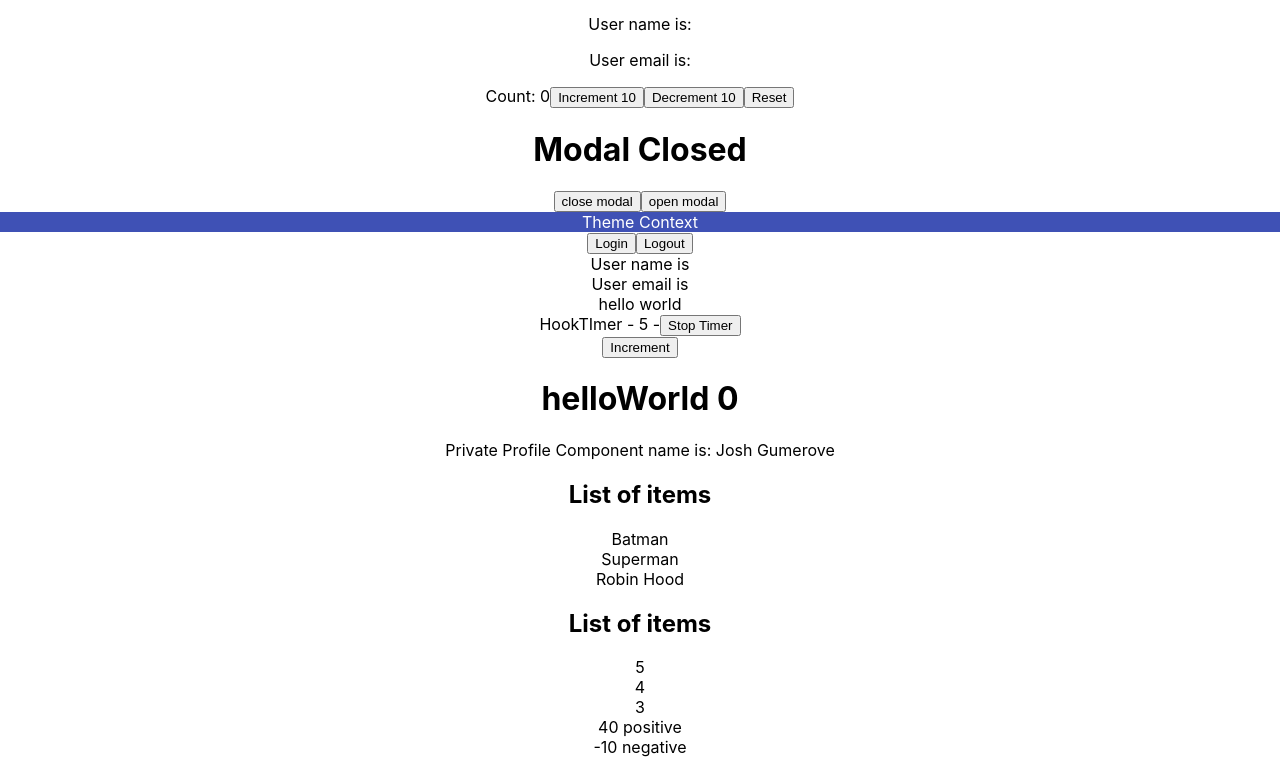
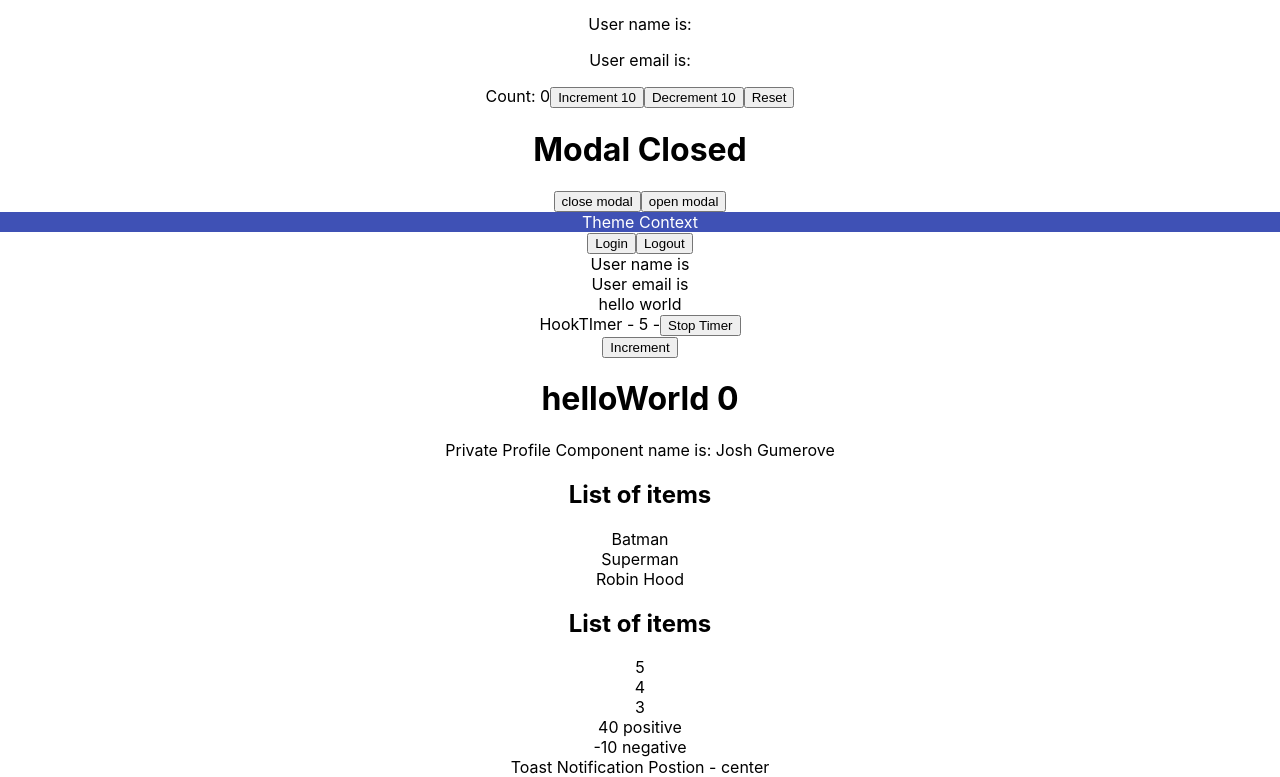
Before and after one commit to joshgumerove/react-typescript-demo, a React (Create React App) app: page / in a window 1280 px wide. Shown: the part 586-1363 px from the top of the page. Built offline with nearby package versions, Linux system fonts and the light colour scheme.

Commit message:
template literals and exclude

```diff
--- a/src/App.tsx
+++ b/src/App.tsx
@@ -24,6 +24,7 @@
 import { Private } from "./components/auth/Private";
 import { List } from "./components/generics/List";
 import { RandomNumber } from "./components/restriction/RandomNumber";
+import { Toast } from "./components/templateLiterals/Toast";
 
 function App() {
   const [value, setValue] = useState<string>("");
@@ -78,10 +79,11 @@
       /> */}
       <RandomNumber value={40} isPositive />
       <RandomNumber value={-10} isNegative />
+      <Toast position="center" />
     </div>
   );
 }
 
-// on lesson 20: https://www.youtube.com/watch?v=yqn9Fkv7f2M&list=PLC3y8-rFHvwi1AXijGTKM0BKtHzVC-LSK&index=20
+// on lesson 21: https://www.youtube.com/watch?v=jrnIh0RPeCw&list=PLC3y8-rFHvwi1AXijGTKM0BKtHzVC-LSK&index=21
 
 export default App;
--- /dev/null
+++ b/src/components/templateLiterals/Toast.tsx
@@ -0,0 +1,8 @@
+import React, { FC } from "react";
+import { ToastProps } from "./types";
+
+const Toast: FC<ToastProps> = ({ position }) => {
+  return <div>Toast Notification Postion - {position}</div>;
+};
+
+export { Toast };
--- /dev/null
+++ b/src/components/templateLiterals/types.ts
@@ -0,0 +1,10 @@
+type HorizontalPosition = "left" | "center" | "right";
+type VerticalPosition = "top" | "center" | "bottom";
+
+interface ToastProps {
+  position:
+    | Exclude<`${HorizontalPosition}-${VerticalPosition}`, "center-center">
+    | "center";
+}
+
+export type { ToastProps };
```
